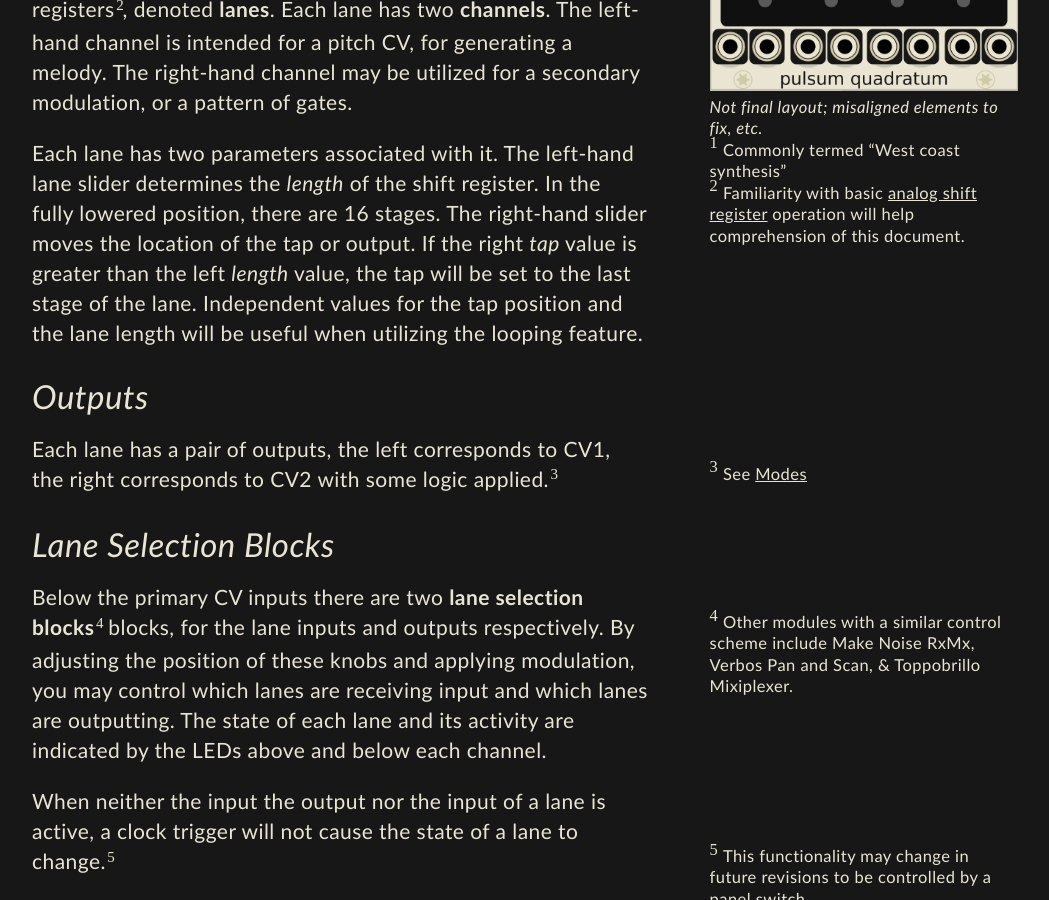
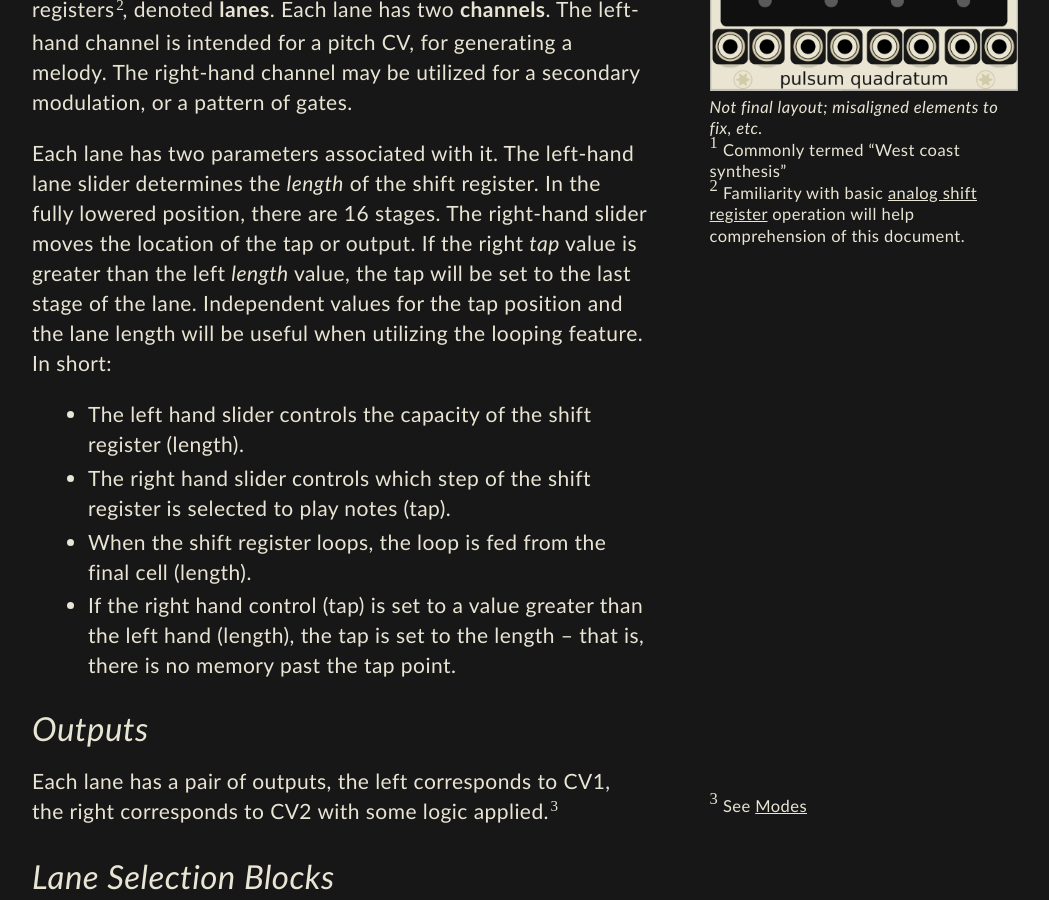
Before and after one commit to bongozone/bongozone, a Jekyll site: the page built from index.md, in a window 1280 px wide and 900 px high, scrolled down 802 px. Shown: the whole window, without its empty margins (128-1177 px from the left). Built offline with Jekyll 4.4.1, drawn with Linux system fonts in a browser that asks for light colours.

Commit message:
revise docs on tap/length

```diff
--- a/index.md
+++ b/index.md
@@ -46,7 +46,12 @@ the <em>length</em> of the shift register. In the fully lowered position, there
 stages. The right-hand slider moves the location of the tap or output. If the right <em>tap</em>
 value is greater than the left <em>length</em> value, the tap will be set to the last stage
 of the lane. Independent values for the tap position and the lane length will be
-useful when utilizing the looping feature.
+useful when utilizing the looping feature. In short:
+
+* The left hand slider controls the capacity of the shift register (length).
+* The right hand slider controls which step of the shift register is selected to play notes (tap).
+* When the shift register loops, the loop is fed from the final cell (length).
+* If the right hand control (tap) is set to a value greater than the left hand (length), the tap is set to the length – that is, there is no memory past the tap point.
 
 ## Outputs
 
```
